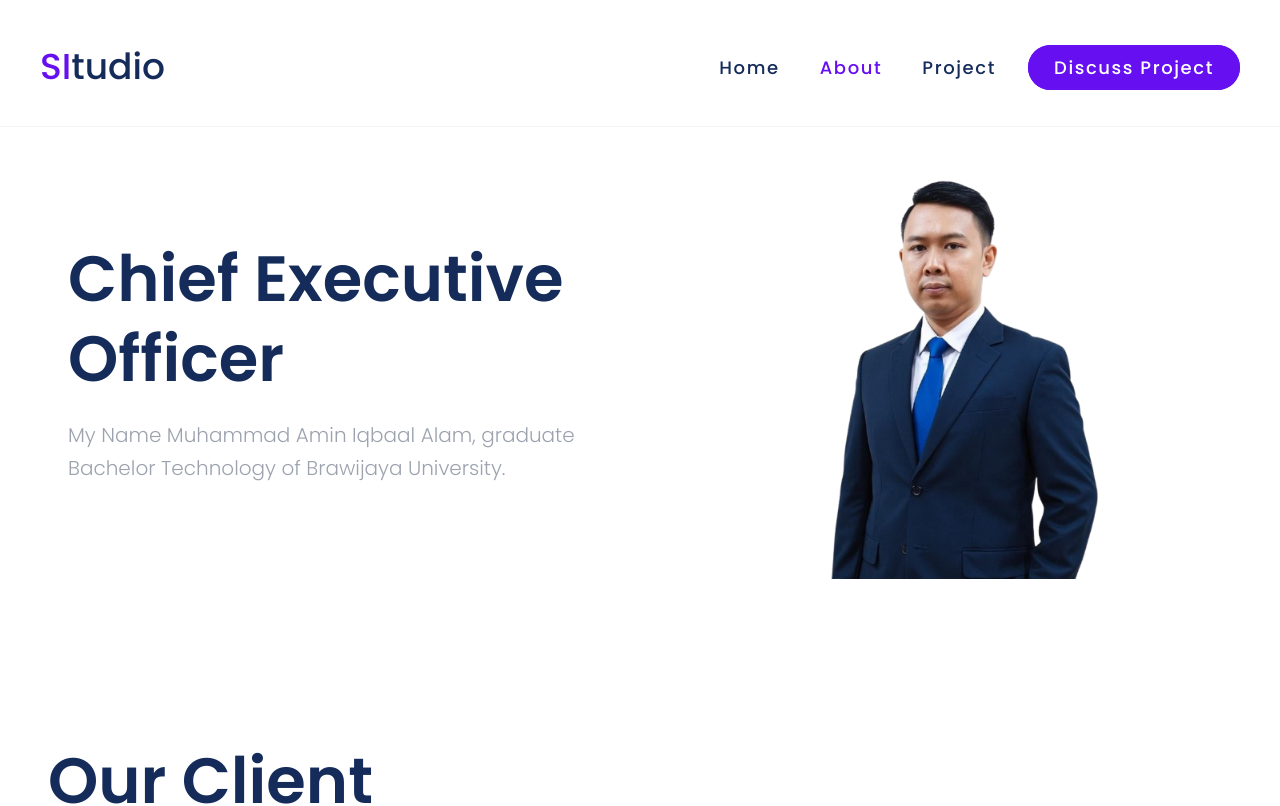
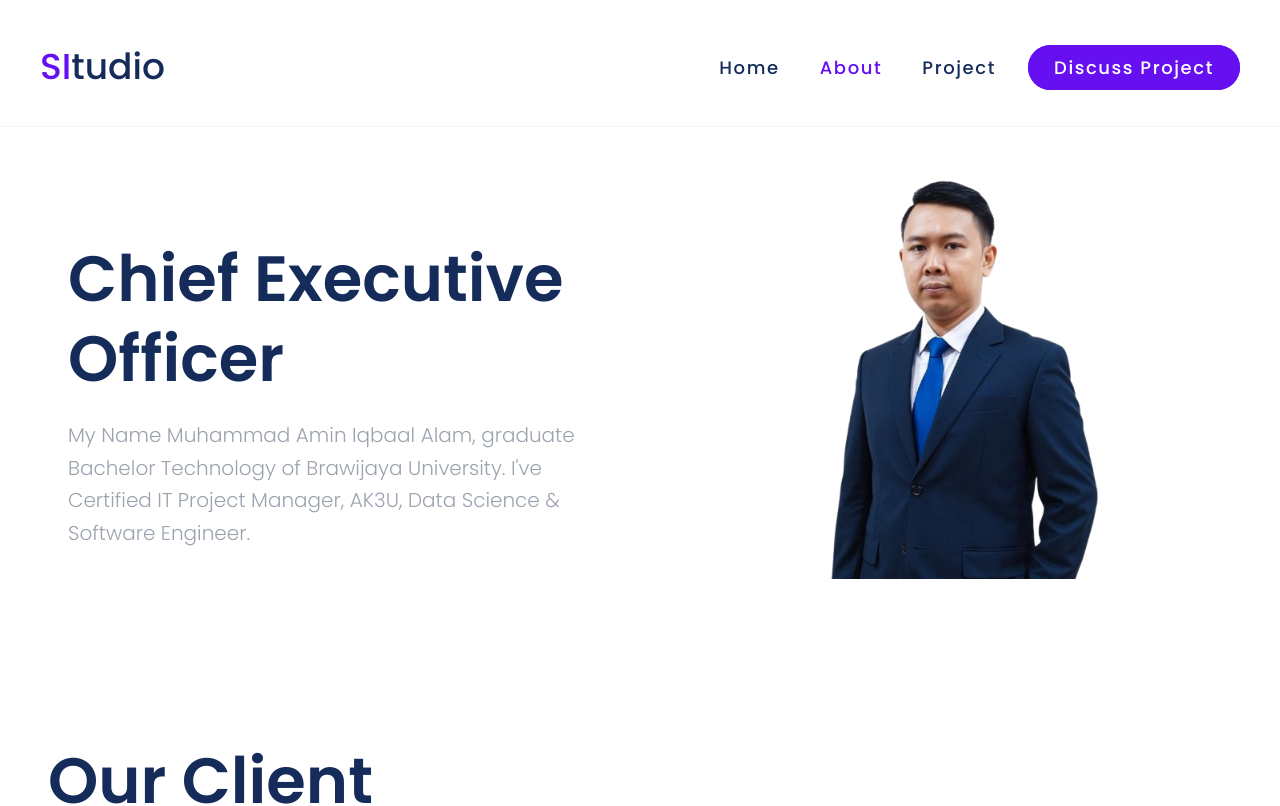
Before and after one commit to Aminiqbaal/situdio, a React (Create React App) app: page /team in a window 1280 px wide. Shown: the top 806 px of the page. Built offline with nearby package versions, Linux system fonts and the light colour scheme.

Commit message:
update CEO

```diff
--- a/src/parts/HeroTeam.js
+++ b/src/parts/HeroTeam.js
@@ -19,7 +19,7 @@ export default function HeroTeam() {
         </Fade>
         <Fade direction="up" delay={500} triggerOnce>
           <p className="font-light text-xl text-gray-400 leading-relaxed">
-            My Name Muhammad Amin Iqbaal Alam, graduate Bachelor Technology of Brawijaya University.
+            My Name Muhammad Amin Iqbaal Alam, graduate Bachelor Technology of Brawijaya University. I've Certified IT Project Manager, AK3U, Data Science & Software Engineer.
           </p>
         </Fade>
       </div>
```
